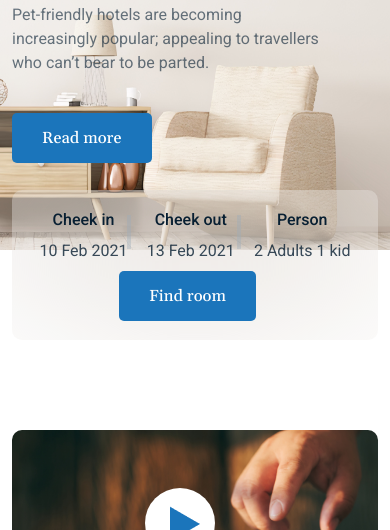
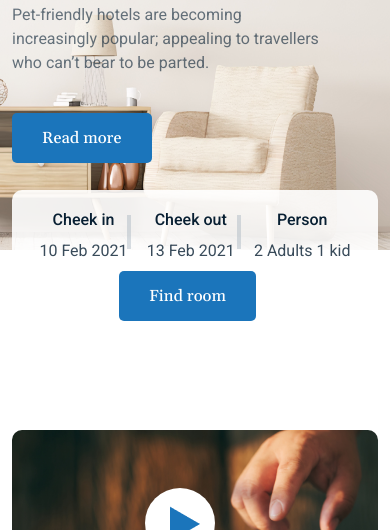
Before and after one commit to ryslandoc/royal_park, a plain HTML site: page index.html in a window 390 px wide. Shown: the part 314-844 px from the top of the page. Drawn offline with nearby package versions, Linux system fonts and the light colour scheme; files whose address does not match are found by name.

Commit message:
fixed styles

```diff
--- a/scss/style.scss
+++ b/scss/style.scss
@@ -880,6 +880,10 @@ body {
 
 @media screen and (max-width: 767px) {
 
+  body {
+    overflow: hidden;
+  }
+
   .navbar-light .navbar-toggler {
     width: 60px;
     height: 40px;
@@ -946,7 +950,9 @@ body {
         width: 100%;
         height: 150px;
         text-align: center;
-        backdrop-filter: blur(100px);
+        backdrop-filter: none;
+        background: rgba(255, 255, 255, 0.9);
+
 
         div:nth-child(1) {
           padding-left: 0;
@@ -1048,7 +1054,8 @@ body {
         width: 100%;
         height: 70px;
         top: 170px;
-        backdrop-filter: blur(100px);
+        backdrop-filter: none;
+        background: rgba(255, 255, 255, 0.9);
 
 
         div {
```
Also changed, not shown: scss/style.css, 1 other file.
